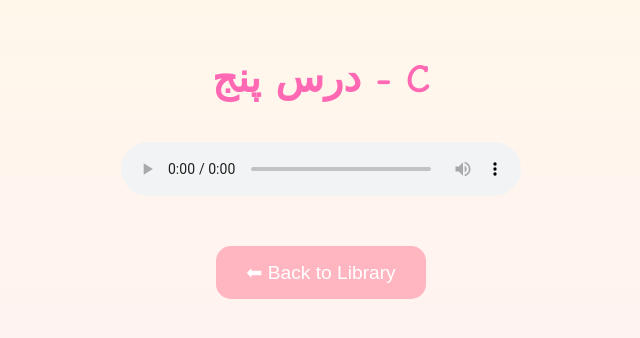
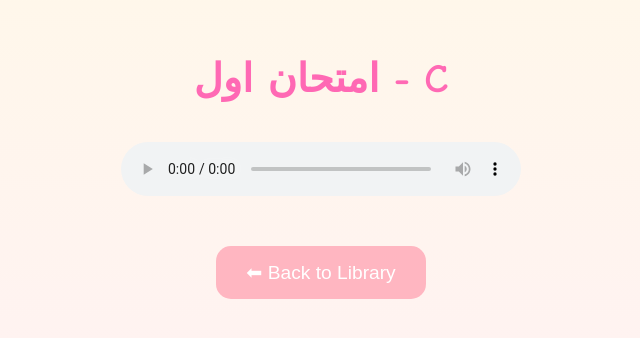
Before and after one commit to ferifandoghi/-Taban-English-School-2, a plain HTML site: page pages/audio18.html in a window 1280 px wide. Shown: the part 236-574 px from the top of the page, without its empty margins (319-959 px from the left). Drawn offline with Linux system fonts and the light colour scheme.

Commit message:
Update audio18.html

```diff
--- a/pages/audio18.html
+++ b/pages/audio18.html
@@ -44,7 +44,7 @@
   </style>
 </head>
 <body>
-  <h1>درس پنج - C</h1>
+  <h1>امتحان اول - C</h1>
   <audio controls autoplay>
     <source src="../audio18.mp3" type="audio/mp3">
     Your browser does not support audio.
```
